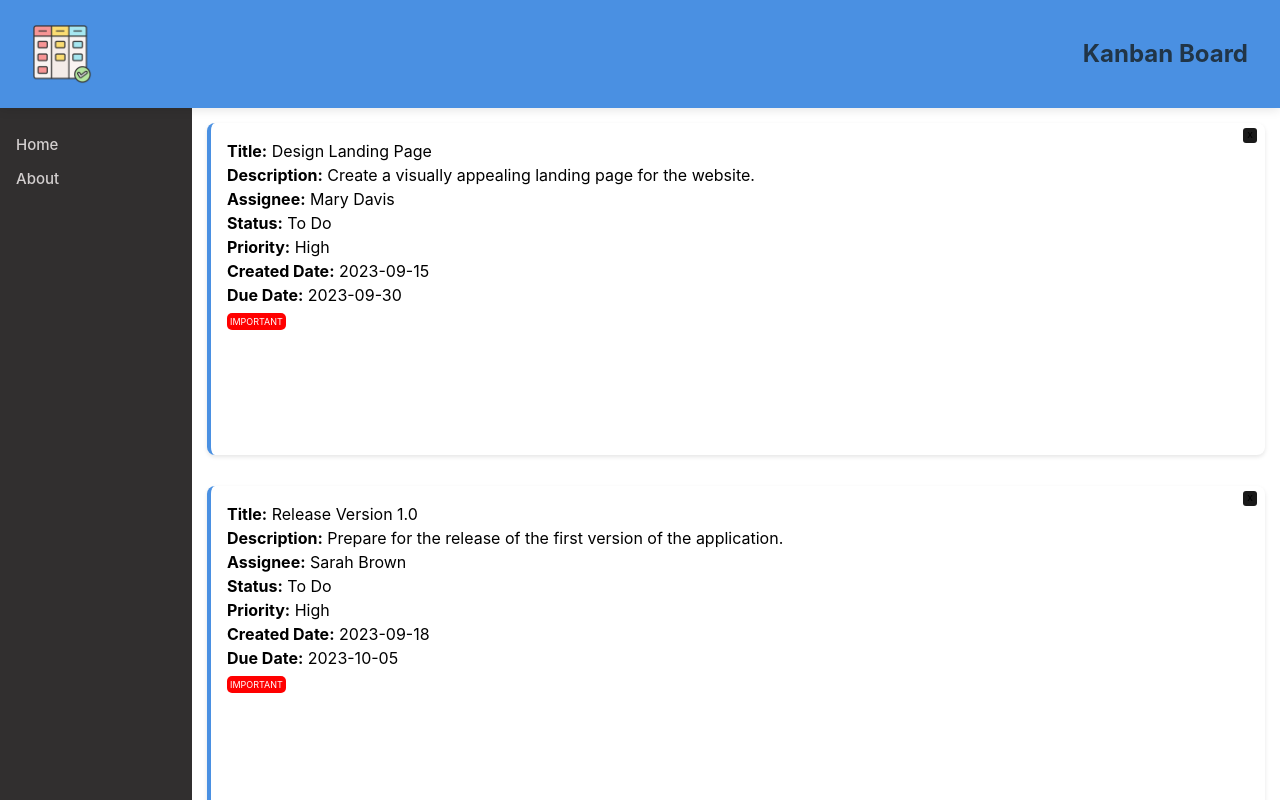
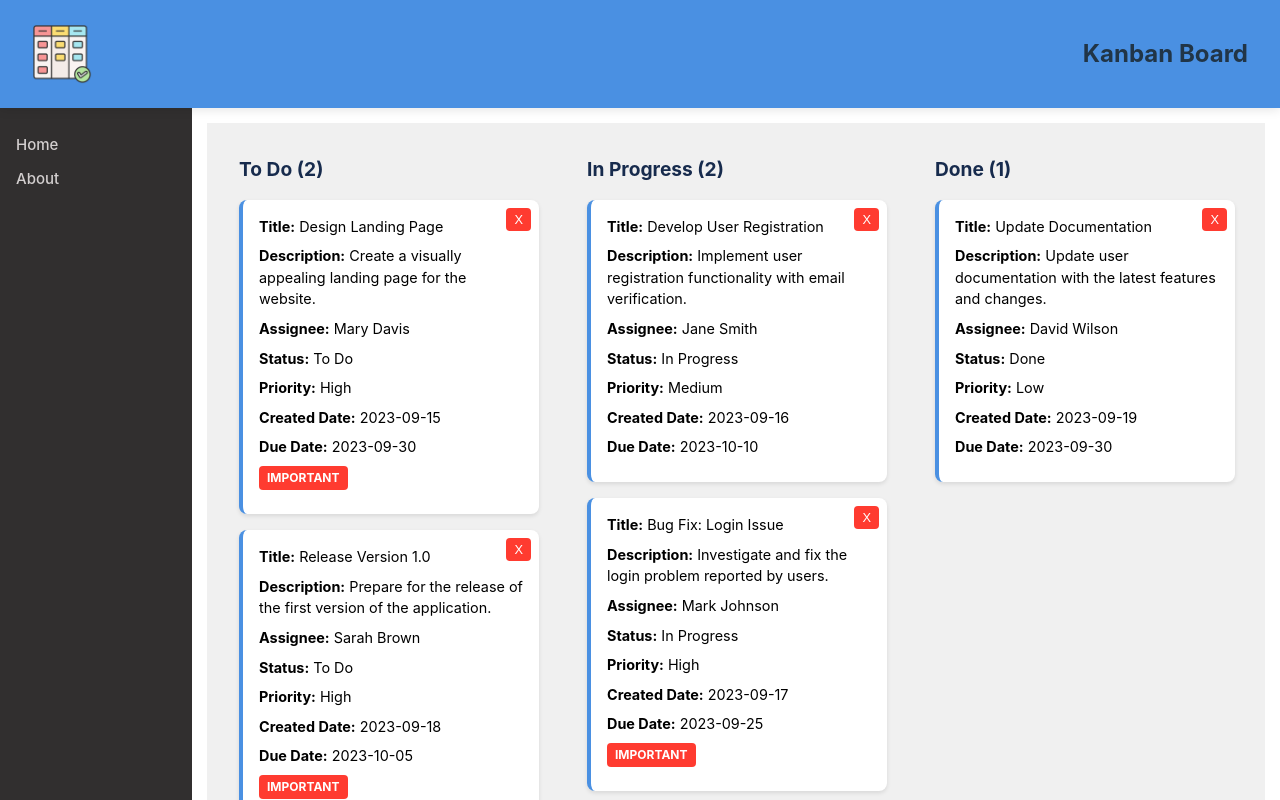
Before and after one commit to abussafilx/MiniProject_Kanban, a React (Vite) app: page / in a window 1280 px wide. Shown: the top 800 px of the page. Built offline with nearby package versions, Linux system fonts and the light colour scheme.

Commit message:
Restructure the cards layout, 3 cols added, fixed some styles

```diff
--- a/src/components/ItemCard.css
+++ b/src/components/ItemCard.css
@@ -1,7 +1,28 @@
-.cards {
+.kanban-board {
+  display: flex;
+  gap: 1rem;
+  padding: 1rem;
+  min-height: 100vh;
+  background-color: #f0f0f0;
+}
+
+.col {
+  flex: 1;
+  border-radius: 8px;
+  padding: 1rem;
+  min-width: 300px;
+}
+
+.col h3 {
+  margin: 0 0 1rem 0;
+  color: #172b4d;
+  font-size: 1.2rem;
+}
+
+.cards-container {
   display: flex;
   flex-direction: column;
-    gap: 15px;
+  gap: 1rem;
 }
 
 .card {
@@ -9,45 +30,44 @@
   background: #ffffff;
   border-radius: 8px;
   padding: 1rem;
-    margin-bottom: 1rem;
   box-shadow: 0 2px 4px rgba(0, 0, 0, 0.1);
   border-left: 4px solid #4a90e2;
-    height: 300px;
   text-align: left;
   color: black;
 }
 
-
+.card div {
+  margin-bottom: 0.5rem;
+  font-size: 0.9rem;
+}
 .card button {
   position: absolute;
-    top: 5px;
+  top: 8px;
   right: 8px;
-    border-radius: 3px;
-    border: 1px solid transparent;
-    padding: 0.2em 0.4em;
-    font-size: 0.5em;
-    font-weight: 500;
-    font-family: inherit;
-    background-color: #1a1a1a;
+  border: none;
+  padding: 4px 8px;
+  font-size: 0.8rem;
+  background-color: #ff3b30;
+  color: white;
+  border-radius: 4px;
   cursor: pointer;
-    transition: border-color 0.25s;
-
+  transition: opacity 0.2s;
 }
 
 .card button:hover {
-    border-color: #646cff;
+  opacity: 0.8;
 }
 .card button:focus,
 .card button:focus-visible {
   outline: 4px auto -webkit-focus-ring-color;
 }
 
-  .label{
-    background-color: red;
-    padding: 3px;
-    margin-top: 10px;
-    border-radius: 5px;
+.label {
+  background-color: #ff3b30;
+  padding: 3px 8px;
+  border-radius: 4px;
   color: white;
-    font-size:xx-small;
-
+  font-size: 0.75rem;
+  font-weight: bold;
+  display: inline-block;
 }
--- a/src/components/ItemCard.jsx
+++ b/src/components/ItemCard.jsx
@@ -1,76 +1,91 @@
-import { useState } from 'react';
-import data from '../data/kanban.json'
-import './ItemCard.css'
+import { useState } from "react";
+import data from "../data/kanban.json";
+import "./ItemCard.css";
 
 function ItemCard() {
-
-const [tasks, setTasks] = useState(data)
+  const [tasks, setTasks] = useState(data);
 
   const deleteTask = (id) => {
-    const newList = tasks.filter ((e)=>{
+    const newList = tasks.filter((e) => {
       return e.id !== id;
     });
     setTasks(newList);
-}
+  };
 
   /////////////////////////////////////////////////////
-const toDoItems = tasks.filter((task)=>{
-    if(task.status === 'To Do'){
+  const toDoItems = tasks.filter((task) => {
+    if (task.status === "To Do") {
       return true;
     }
   });
-const inProgressItems = tasks.filter((task)=>{
-    if(task.status === "In Progress"){
+  const inProgressItems = tasks.filter((task) => {
+    if (task.status === "In Progress") {
       return true;
     }
-})
-const doneItems = tasks.filter((task)=>{
-    if(task.status === "Done"){
+  });
+  const doneItems = tasks.filter((task) => {
+    if (task.status === "Done") {
       return true;
     }
-})
+  });
   // console.log(toDoItems);
   // console.log(inProgressItems);
   // console.log(doneItems);
 
-const Column = (items)=> {
+  const Column = (items) => {
+    return items.map((element) => {
+      return (
+        <div className="card" key={element.id} draggable="true">
+          <div>
+            <b>Title:</b> {element.title}
+          </div>
+          <div>
+            <b>Description:</b> {element.description}
+          </div>
+          <div>
+            <b>Assignee:</b> {element.assignee}
+          </div>
+          <div>
+            <b>Status:</b> {element.status}
+          </div>
+          <div>
+            <b>Priority:</b> {element.priority}
+          </div>
+          <div>
+            <b>Created Date:</b> {element.createdDate}
+          </div>
+          <div>
+            <b>Due Date:</b> {element.dueDate}
+          </div>
+          <div>
+            {element.priority === "High" && (
+              <span className="label">IMPORTANT</span>
+            )}
+          </div>
+          <div>
+            <button onClick={() => deleteTask(element.id)}>X</button>
+          </div>
+        </div>
+      );
+    });
+  };
 
   return (
-        items.map((element) => {
-
-            return (
-                <div className="card" key={element.id}>
-                    <div><b>Title:</b> {element.title}</div>
-                    <div><b>Description:</b>  {element.description}</div>
-                    <div><b>Assignee:</b>  {element.assignee}</div>
-                    <div><b>Status:</b>  {element.status}</div>
-                    <div><b>Priority:</b>  {element.priority}</div>
-                    <div><b>Created Date:</b>  {element.createdDate}</div>
-                    <div><b>Due Date:</b>  {element.dueDate}</div>
-                    <div>{element.priority === "High" && <span className="label">IMPORTANT</span>}</div>
-                    <div><button onClick={() => deleteTask(element.id)}>X</button></div>
+    <div className="kanban-board">
+      <div className="col">
+        <h3>To Do ({toDoItems.length})</h3>
+        <div className="cards-container">{Column(toDoItems)}</div>
       </div>
-
-            );
-
-        })
+      <div className="col">
+        <h3>In Progress ({inProgressItems.length})</h3>
+        <div className="cards-container">{Column(inProgressItems)}</div>
+      </div>
+      <div className="col">
+        <h3>Done ({doneItems.length})</h3>
+        <div className="cards-container">{Column(doneItems)}</div>
+      </div>
+    </div>
   );
 }
 
-    return (
-        <>
-            <div className='col col-1'>
-                <div className='cards'>{Column(toDoItems)}</div>
-            </div>
-            <div className='col col-2'>
-                <div className='cards'>{Column(inProgressItems)}</div>
-            </div>
-            <div className='col col-3'>
-                <div className='cards'>{Column(doneItems)}</div>
-            </div>
-        </>
-    );
-
-}
-
-export default ItemCard
+export default ItemCard;
--- a/src/index.css
+++ b/src/index.css
@@ -5,7 +5,7 @@
 
   color-scheme: light dark;
   color: rgba(255, 255, 255, 0.87);
-  background-color: #242424;
+  background-color: #f0f0f0;
 
   font-synthesis: none;
   text-rendering: optimizeLegibility;
@@ -15,7 +15,6 @@
 body {
   margin: 0;
   padding: 0;
-
 }
 
 a {
@@ -26,8 +25,6 @@ a {
 a:hover {
   color: #535bf2;
 }
-
-
 
 @media (prefers-color-scheme: light) {
   :root {
@@ -44,5 +41,4 @@ a:hover {
 
 #footer {
   text-align: center;
-
 }
```
Also changed, not shown: src/App.jsx (+8 -11 lines). Lines whose indentation alone changed are shown as unchanged.
